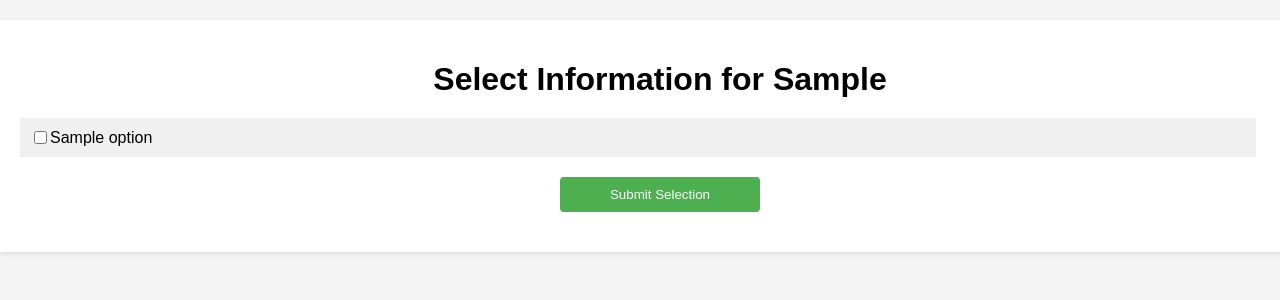
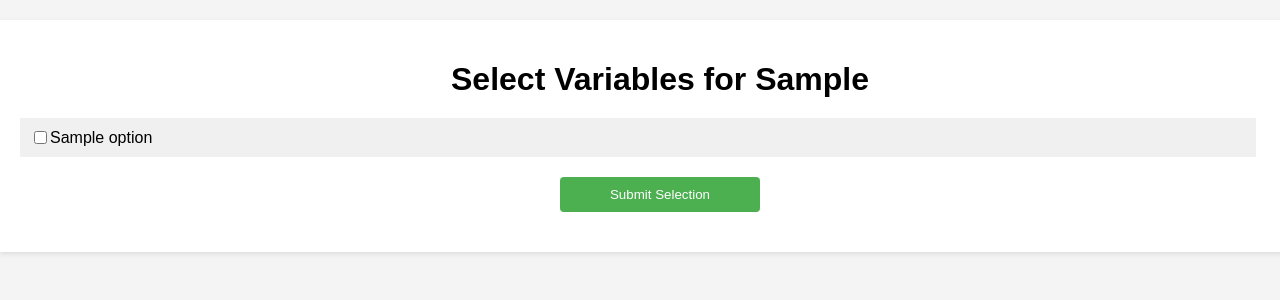
Before and after one commit to VistaD07/Group-Project-U.S.-Public-Company-Information-Search-Engine, a Flask app: template Company_Info_Application/templates/display_options.html in a window 1280 px wide. Shown: the part 50-350 px from the top of the page. Run offline with Flask 3, Linux system fonts and the light colour scheme; the template is opened without the code that fills it: most values are stand-ins (such as "Sample title", 1, 10 or a date in 2020).

Commit message:
Update display_options.html

```diff
--- a/Company_Info_Application/templates/display_options.html
+++ b/Company_Info_Application/templates/display_options.html
@@ -12,7 +12,7 @@
         <a href="/" class="back-btn">Back</a>
     </div>
     <div class="container">
-        <h1 class="title">Select Information for {{ info_type.replace('_', ' ').title() }}</h1>
+        <h1 class="title">Select Variables for {{ info_type.replace('_', ' ').title() }}</h1>
         <form action="{{ url_for('results') }}" method="post" onsubmit="return validateSelection()">
             <input type="hidden" name="info_type" value="{{ info_type }}">
             <div id="timeSelection" class="time-selection" style="{{ 'display: block;' if info_type in ['financial_statements', 'key_ratios'] else 'display: none;' }}">
```
